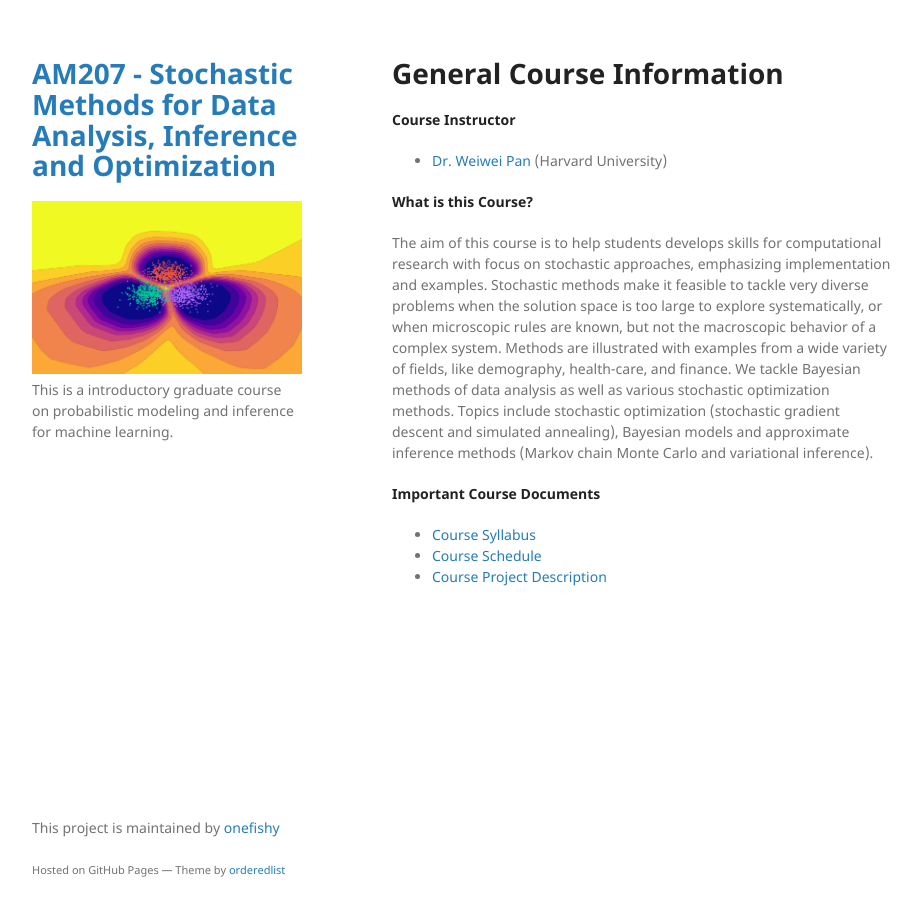
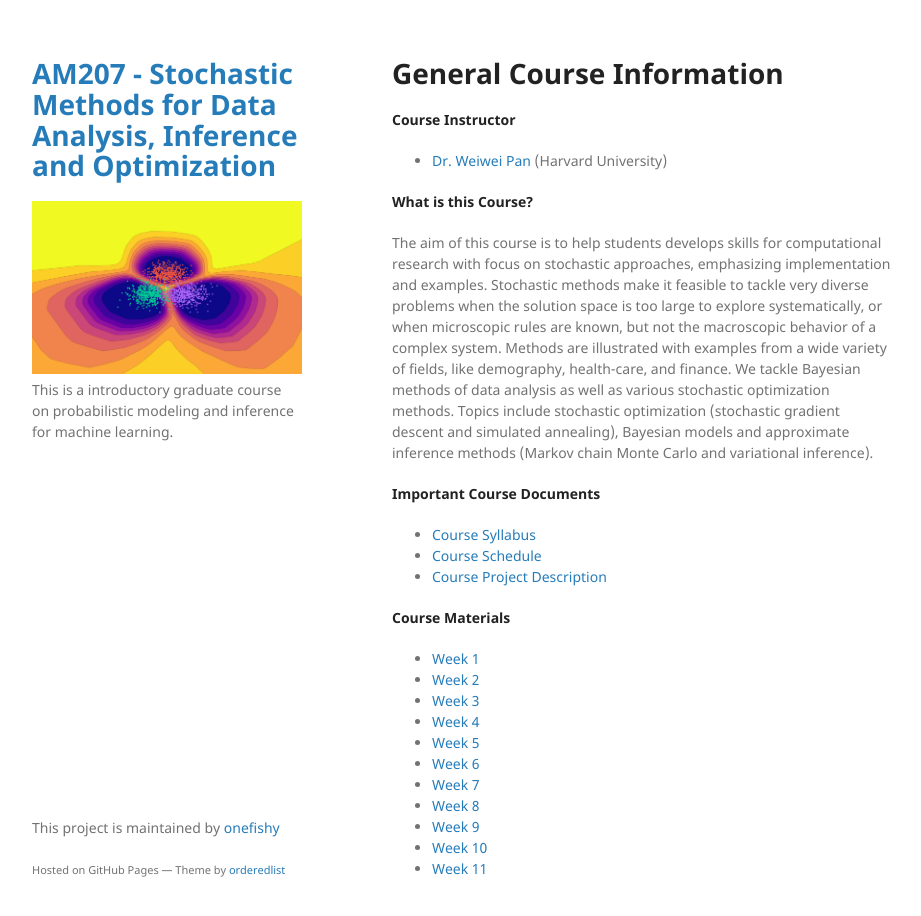
Before and after one commit to onefishy/am207, a Jekyll site: the page built from index.md, in a window 1280 px wide and 949 px high. Shown: the top 916 px of the window, without its empty margins (178-1099 px from the left). Built offline with Jekyll 4.4.1, drawn with Linux system fonts in a browser that asks for light colours; our own code applies the rules of GitHub Pages for plain Markdown files.

Commit message:
Update index.md

```diff
--- a/index.md
+++ b/index.md
@@ -13,3 +13,16 @@ The aim of this course is to help students develops skills for computational res
 - [Course Syllabus](./syllabus.html)
 - [Course Schedule](./schedule.html)
 - [Course Project Description](./project.html)
+
+**Course Materials**
+- [Week 1](./week1.html)
+- [Week 2](./week2.html)
+- [Week 3](./week3.html)
+- [Week 4](./week4.html)
+- [Week 5](./week5.html)
+- [Week 6](./week6.html)
+- [Week 7](./week7.html)
+- [Week 8](./week8.html)
+- [Week 9](./week9.html)
+- [Week 10](./week10.html)
+- [Week 11](./week11.html)
```
